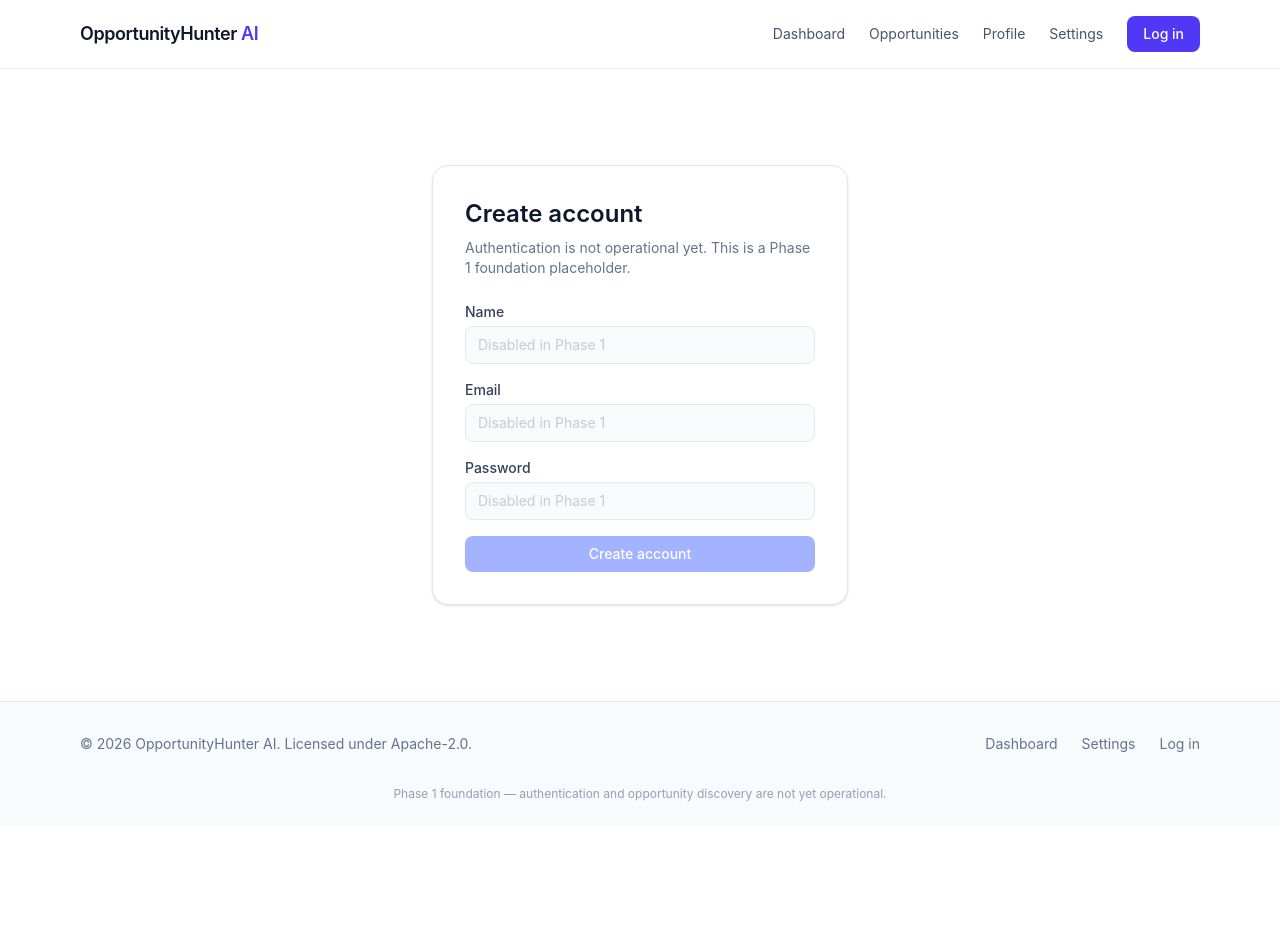
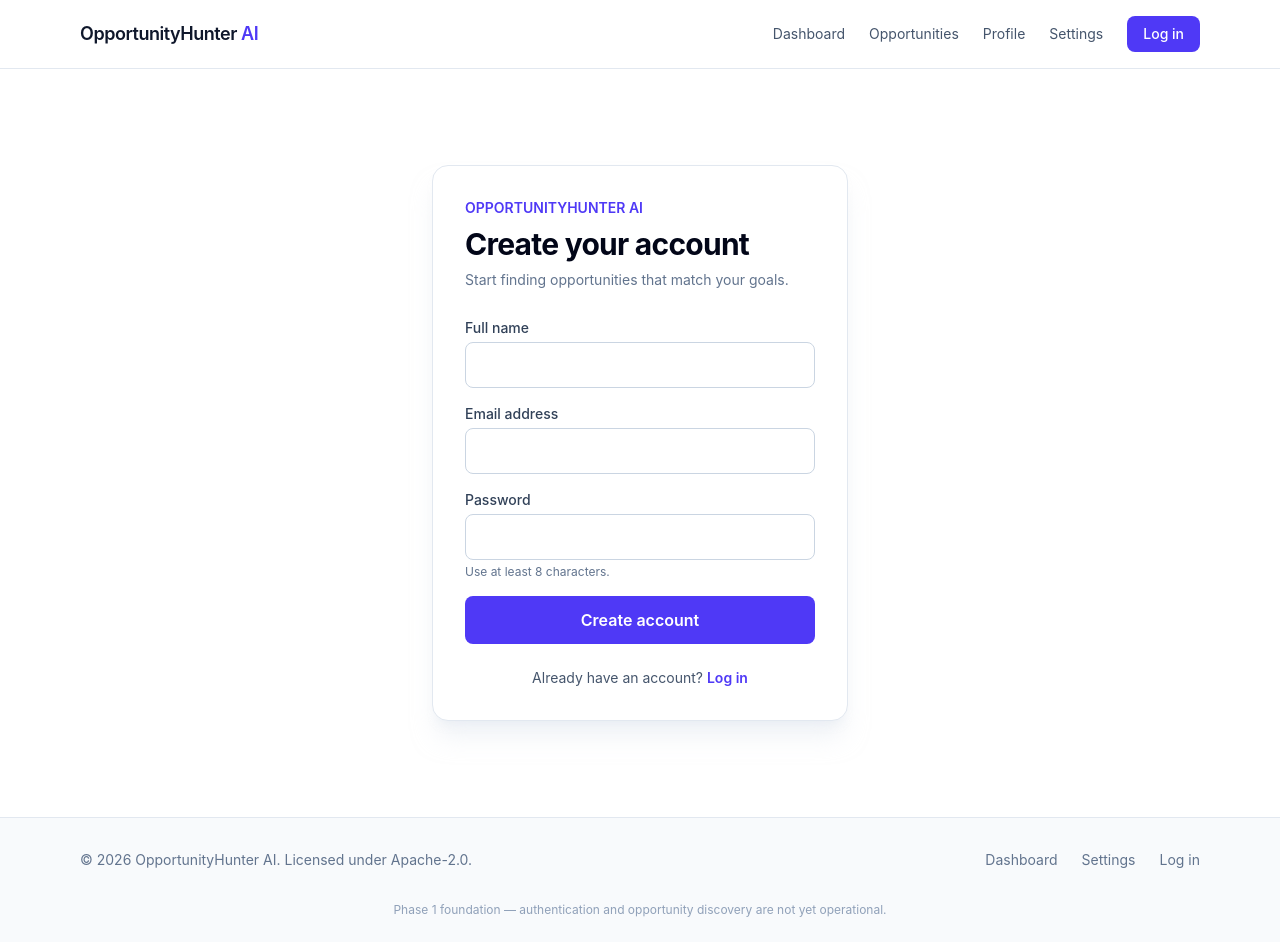
Before and after one commit to alchemist-sourav/OpportunityHunter-AI-, a Next.js app in the folder frontend/: page /register in a window 1280 px wide. Before the commit the page ends 826 px from the top, so only its background shows below. Built offline with nearby package versions, Linux system fonts and the light colour scheme.

Commit message:
feat(auth): enable Supabase registration page

```diff
--- a/frontend/app/(auth)/register/page.tsx
+++ b/frontend/app/(auth)/register/page.tsx
@@ -1,15 +1,5 @@
-import AuthPlaceholder from "@/components/auth/auth-placeholder";
+import AuthForm from "@/components/auth/auth-form";
 
 export default function RegisterPage() {
-  return (
-    <AuthPlaceholder
-      heading="Create account"
-      action="Create account"
-      fields={[
-        { label: "Name", type: "text" },
-        { label: "Email", type: "email" },
-        { label: "Password", type: "password" },
-      ]}
-    />
-  );
+  return <AuthForm mode="register" />;
 }
```
